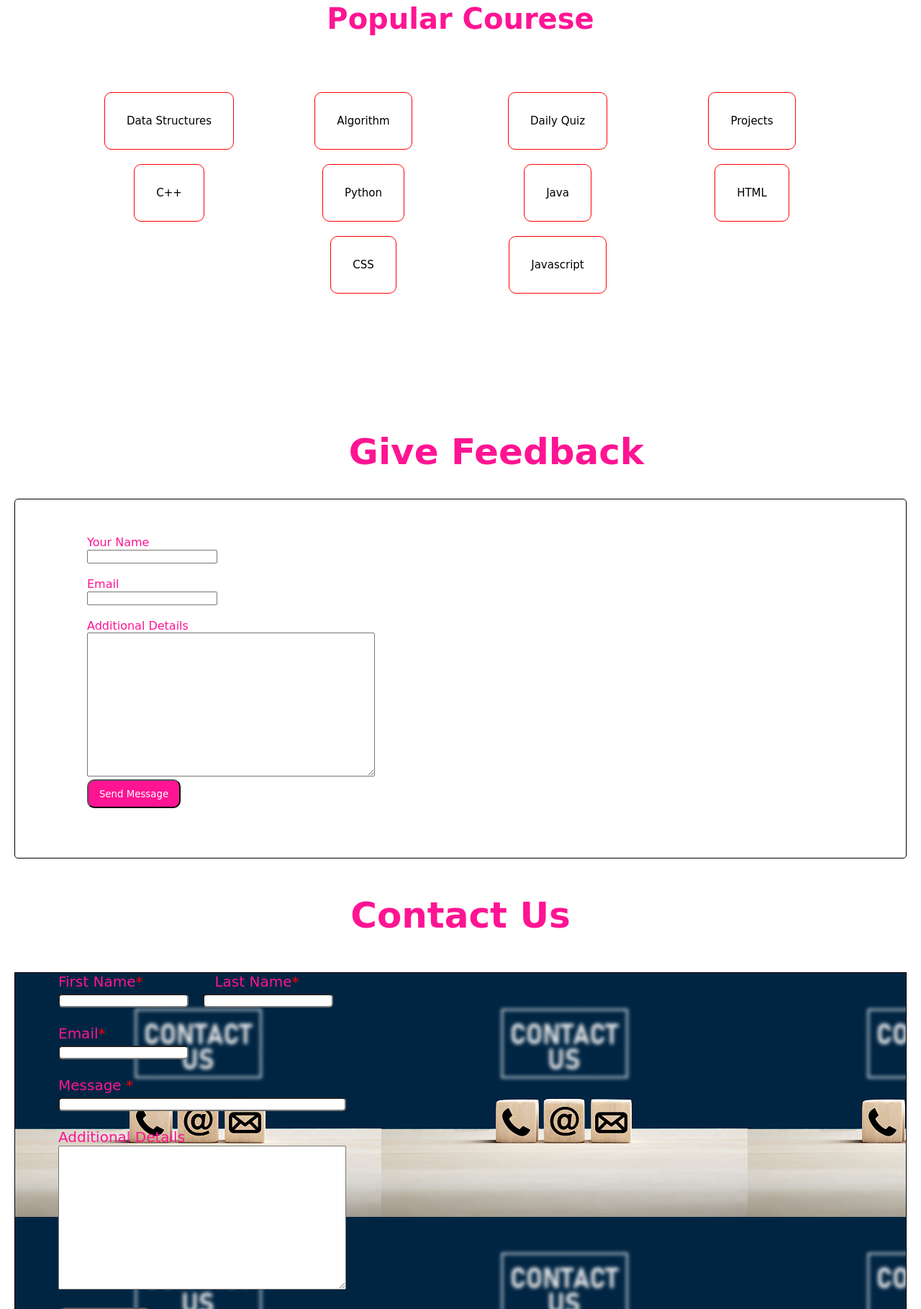
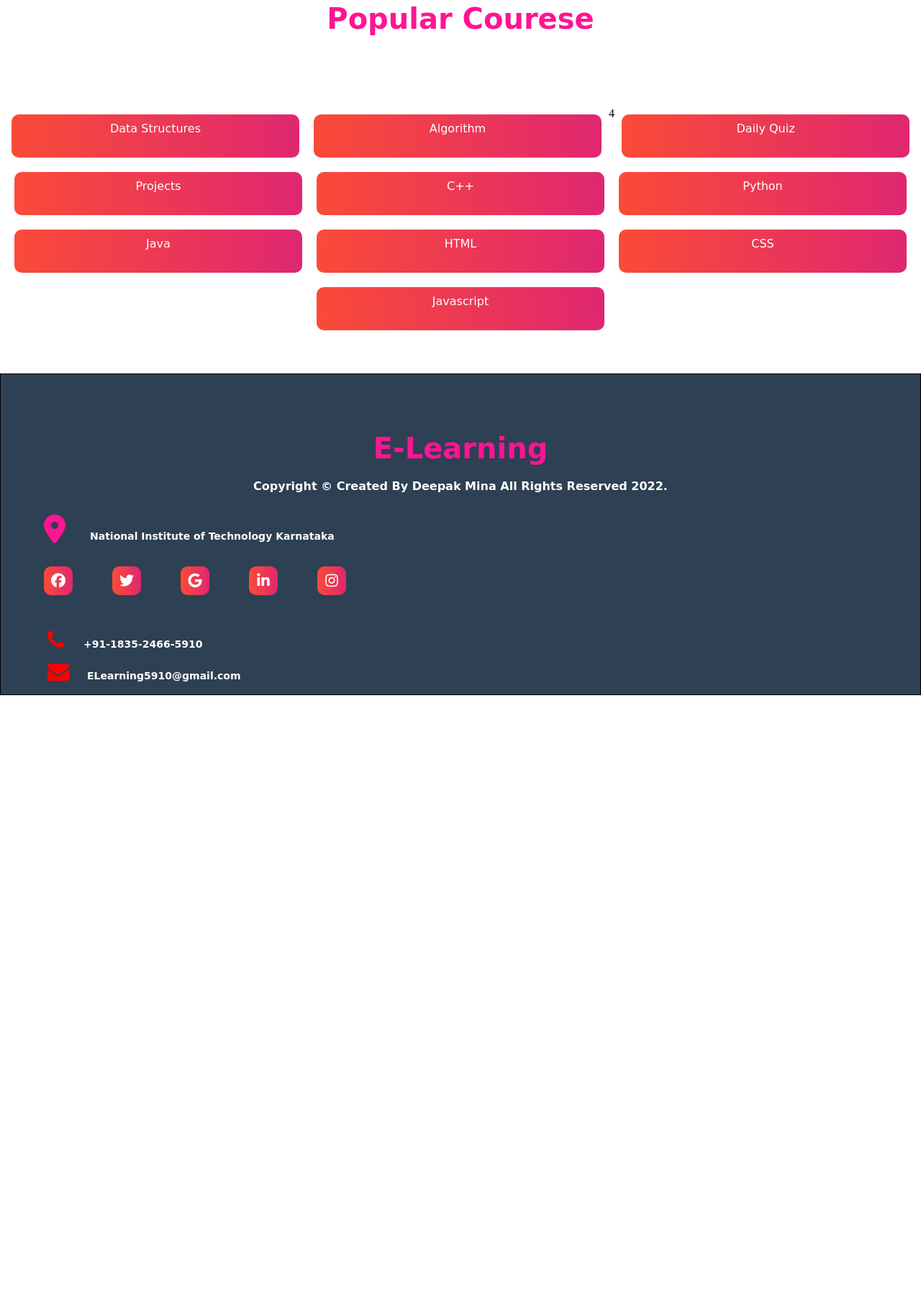
Before and after one commit to Deepak5910/E-learning, a plain HTML site: page page-1.html in a window 1280 px wide. Shown: the part 981-2800 px from the top of the page at 72% size. After the commit the page ends 1947 px from the top, so only its background shows below. Drawn offline with Linux system fonts and the light colour scheme.

Commit message:
Update page-1.html

```diff
--- a/page-1.html
+++ b/page-1.html
@@ -1,23 +1,26 @@
 <!DOCTYPE html>
 <html lang="en">
+
 <head>
     <meta charset="UTF-8">
     <title>E-Learning</title>
-
+    <script src='https://kit.fontawesome.com/a076d05399.js' crossorigin='anonymous'></script>
+    <link rel="stylesheet" href="https://cdnjs.cloudflare.com/ajax/libs/font-awesome/4.7.0/css/font-awesome.min.css">
     <style>
-
         * {
             box-sizing: border-box;
             margin: 0;
             padding: 0;
         }
+
         header {
             height: 90vh;
+        }
 
-}
         .black {
             box-shadow: 0 2px 10px rgba(0, 0, 0, 0.5);
         }
+
         nav {
             padding-top: 20px;
             padding-bottom: 20px;
@@ -32,11 +35,13 @@ nav {
             align-items: center;
             font-family: cursive;
         }
+
         nav ul {
             display: flex;
             align-items: center;
 
         }
+
         nav ul li {
             list-style: none;
             margin: 5px 10px;
@@ -50,11 +55,13 @@ nav ul {
             padding: 2px 10px;
             color: white;
             cursor: pointer;
-            transition: .5s;
+
             text-decoration: none;
 
         }
-
+        nav ul li:hover{
+        transform:scale(1.4);
+        }
 
         .get-started {
             margin-left: 50px;
@@ -65,167 +72,149 @@ nav ul {
             background-color: DeepPink;
             color: #fff;
         }
+
         .get-started:hover {
-	transform:scale(1.2);
+            transform: scale(1.2);
         }
-.logo img{
+
+        .logo img {
             width: 120px;
             cursor: pointer;
             transition: all 1s;
+
         }
 
         .cbox {
             position: relative;
-    margin-top:100px;
+            margin-top: 100px;
             flex-wrap: wrap;
             justify-content: center;
             position: relative;
             width: 100%;
             display: inline-flex;
-}
-.cbox .det {
-	width: 250px;
-	height: 80px;
-	margin: 10px;
-	cursor: pointer;
-
-}
-.cbox .det a{
-    justify-content: space-around;
-	padding: 30px;
-	border-radius: 10px;
-	border: 1px solid red;
-	font-size: 15px;
-	color: black;
-	font-family: cursive;
-	text-decoration:none;
-
-
-}
-.cbox .det a:hover {
-	background: linear-gradient(to right, #FA4B37, #DF2771);
-	color: white;
-}
-
-.cbox .det:hover{
-transform:scale(1.2);
-}
-.mid img{
-margin-top:100px;
-width:100%;
-height:800px;
-text-align:center;
-}
-h2{
-font-family:cursive;
-text-align:center;
-color:DeepPink;
-font-size:40px;
-margin-top:80px;
-}
-.feed{
-margin-left:100px;
-color:deeppink;
-font-family:cursive;
-margin-top:50px;
-}
-
-.feedbox {
-
-border:1px solid black;
-margin-left:20px;
-margin-right:20px;
-border-radius:5px;
-background-image:url('image/feedback -back 1.jpg');
-height:500px;
-}
-.fb{
-border-radius:10px;
-height:40px;
-width:130px;
-font-family:cursive;
-color:white;
-background-color:deeppink;
 
         }
 
-.title2 {
-	position: relative;
-	padding-top: 150px;
-	margin-left: 100px;
+        .cbox .det {
+          padding:10px;
+   text-align:center;
+   margin:10px;
+   border-radius:10px;
+   transition:0.3s;
+   background:linear-gradient(to right, #FA4B37, #DF2771);
+   width:400px;
+   height:60px;
         }
-.title2 span{
-	font-weight: 700;
-	font-family: cursive;
-	font-size: 50px;
-	color: deeppink;
-}
-.feed textarea{
-width:400px;
-height:200px;
 
-}
-.cc{
-border: 1px solid black;
-margin-left:20px;
-margin-right:20px;
-background-image:url('image/contact-back1.jpg');
-height:600px;
-color:Deeppink;
-font-family:cursive;
-font-size:20px;
-}
-.cc textarea{
-width:400px;
-height:200px;
-}
-.cc input{
-border-radius:5px;
-}
-.cb{
-font-family:cursive;
+        .cbox .det a {
             color:white;
-margin-left:60px;
-margin-top:20px;
-border-radius:10px;
-height:40px;
-width:130px;
-background-color:deeppink;
-}
-.CS{
-color:deeppink;
+   text-decoration: none;
    font-family:cursive;
 
         }
 
+        .cbox .det a:hover {
+            background:
+            color: white;
+        }
 
+        .cbox .det:hover {
+            transform: scale(1.2);
+        }
 
+        .mid img {
+            margin-top: 100px;
+            width: 100%;
+            height: 800px;
+            text-align: center;
+        }
+
+        h2 {
+            font-family: cursive;
+            text-align: center;
+            color: DeepPink;
+            font-size: 40px;
+            margin-top: 80px;
+        }
+
+        .copyright{
+          margin-top:50px;
+         border:1px solid black;
+         padding:10px;
+         background-color:#2E4053;
+        }
+
+        .copyright .copy p{
+        padding:20px;
+        margin-top:50px;
+         color:Deeppink;
+          font-family:cursive;
+            font-size:40px;
+            font-weight:bold;
+        }
+        .copyright p{
+        color:white;
+        font-family:cursive;
+         font-size:16px;
+         font-weight:bold;
+        }
+
+        .copyright d{
+         color:white;
+         font-family:cursive;
+         font-size:14px;
+         font-weight:bold;
+
+        }
+        .fa{
+        padding: 5px;
+       font-size: 20px;
+       width: 5px;
+      text-align: center;
+      text-decoration: none;
+       margin: 2px 1px;
+
+}
+
+.fa:hover {
+    opacity: 0.7;
+}
+
+.fa-facebook, .fa-twitter, .fa-google ,.fa-linkedin, .fa-instagram{
+  background:linear-gradient(to right, #FA4B37, #DF2771);
+  color: white;
+  width:40px;
+  padding:10px;
+  margin-left:50px;
+  border-radius:10px;
+  height:40px;
+}
     </style>
 </head>
+
 <body>
 
     <nav>
-        <div class="logo"><img src="image/logo.jpg" alt="logo"></div>
+        <div class="logo"><a href = "page-1.html"><img src="image/logo.jpg" alt="logo"></a></div>
         <ul>
             <li><a href="page-1.html">Home</a></li>
             <li><a href="#portfolio_section">Services</a></li>
-            <li><a href="#feedback">Feedback</a></li>
+            <li><a href="Feedback.html">Feedback</a></li>
             <li><a href="#services_section">Team</a></li>
-            <li><a href="#contactus">Contact</a></li>
+            <li><a href="contuctus.html">Contact</a></li>
         </ul>
         <a class="get-started" href="login.html">Login</a>
-    </nav>
-    </div>
+        </div>  </nav>
 
-<div class = "mid"><img src = "image/e-learning.png"></div>
+
+    <div class="mid"><img src="image/e-learning.png"></div>
     <h2>Popular Courese</h2>
-<div class="course">
 
-    <center><div class="cbox">
+        <center>
+            <div class="cbox">
 
                 <div class="det"><a href="dsa.html">Data Structures</a></div>
-        <div class="det"><a href="subjects/algo.html#algo">Algorithm</a></div>
-        <div class="det"><a href="subjects/quiz.html">Daily Quiz</a></div>
+                <div class="det"><a href="subjects/algo.html#algo">Algorithm</a></div>4<div class="det"><a href="Quiz.html">Daily Quiz</a></div>
                 <div class="det det-last"><a href="subjects/project.html#projects">Projects</a></div>
 
                 <div class="det"><a href="subjects/jee.html">C++</a></div>
@@ -235,49 +224,33 @@ font-family:cursive;
                 <div class="det"><a href="subjects/jee.html">HTML</a></div>
                 <div class="det"><a href="subjects/gate.html">CSS</a></div>
                 <div class="det"><a href="subjects/jee.html#sample_papers">Javascript</a></div>
-    </div></center>
             </div>
-    <div class="title2" id="feedback">
-        <center><span>Give Feedback</span></center>
-    </div>
-<br><br>
-    <div class="feedbox">
+        </center>
 
-            <div class = "feed">
-            <form action="mailto:deepakmina5910@gmail.com" method="post" enctype="text/plain">
-                <label>Your Name</label><br>
-                <input type="text" name="" class="fname" required="required"><br>
-               <br> <label>Email</label><br>
-                <input type="email" name="mail" required="required"><br>
-                <br><label>Additional Details</label><br>
-                <textarea name="addtional"></textarea><br>
-                <button type="submit" id="submit"  class = "fb">Send Message</button>
-            </form>
-    </div>
+
+
+    <div class = "copyright">
+        <center><div class = "copy"><p>E-Learning</p></div>
+        <p>
+            Copyright &copy; Created By Deepak Mina All Rights Reserved 2022.
+        </p></center>
+
+    <i class='fas fa-map-marker-alt' style='font-size:40px;color:Deeppink;margin-left:20px;padding:30px'></i>
+        <d>National Institute of Technology Karnataka </d>
+        <br>
+        <a href="#" class="fa fa-facebook"></a>
+        <a href="#" class="fa fa-twitter"></a>
+        <a href="#" class="fa fa-google"></a>
+        <a href="#" class="fa fa-linkedin"></a>
+        <a href="#" class="fa fa-instagram"></a>
+<br>
+        <i class="fa fa-phone" style="font-size:30px;color:red;margin-left:50px;margin-top:40px"></i>
+        <d  style = "margin-left:40px">+91-1835-2466-5910</d><br>
+        <i class="fa fa-envelope" style="font-size:30px;color:red;margin-left:50px"></i>
+        <d  style = "margin-left:45px;">ELearning5910@gmail.com</d>
     </div>
 
 
-    <div class="CS" id="contactus">
-        <center><p style="font-size: 50px; padding: 50px; font-weight: 700;">Contact Us</p></center>
-                <div class = "cc">
-                <form action="mailto:deepakmina5910@gmail.com" method="post" enctype="text/plain">
-                    <label  style = "margin-left:60px;">First Name<span class="imp" style = "color:red">*</span></label><label style="margin-left: 100px">Last Name<span class="imp" style = "color:red">*</span></label><br>
+</body>
 
-                        <input type="text" name="" style="margin-left: 60px" required="required"><input type="text" name="lname" style=" margin-left:20px" required="required"><br>
-
-                    <br><label   style = "margin-left:60px;">Email<span class="imp" style = "color:red">*</span></label><br>
-                    <input type="email" name="mail" style="margin-left:60px;" required="required"><br>
-                    <br><label style="margin-left:60px;">Message <span class="imp" style = "color:red">*</span></label><br>
-                    <input type="text" name="message" style="margin-left:60px; width:400px" required="required"><br>
-                   <br> <label style="margin-left:60px;">Additional Details</label><br>
-                    <textarea name="addtional"  style="margin-left:60px;"></textarea><br>
-                    <button type="submit" id="csubmit"   class = "cb">Send Message</button>
-                </form>
-            </div>
-
-    </div>
-
-
-
-</body>
 </html>
```
Lines whose indentation alone changed are shown as unchanged.
